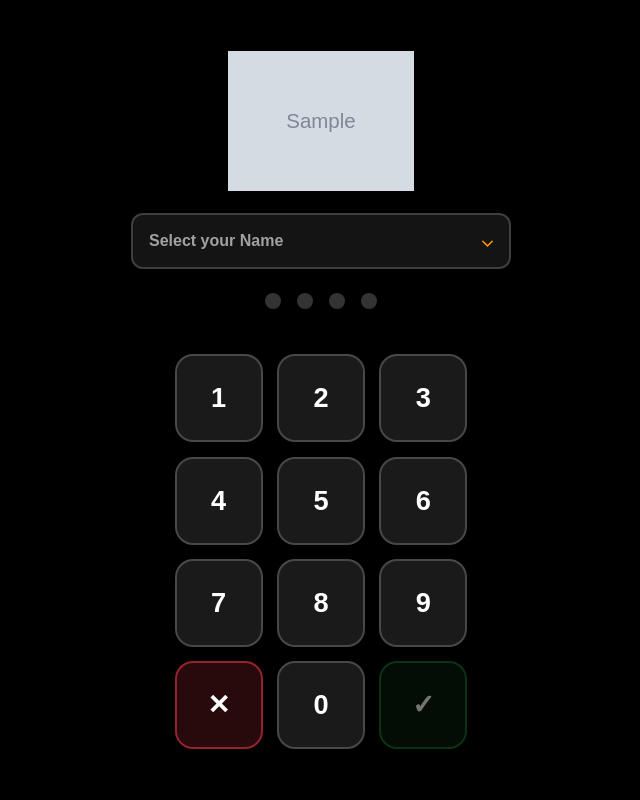
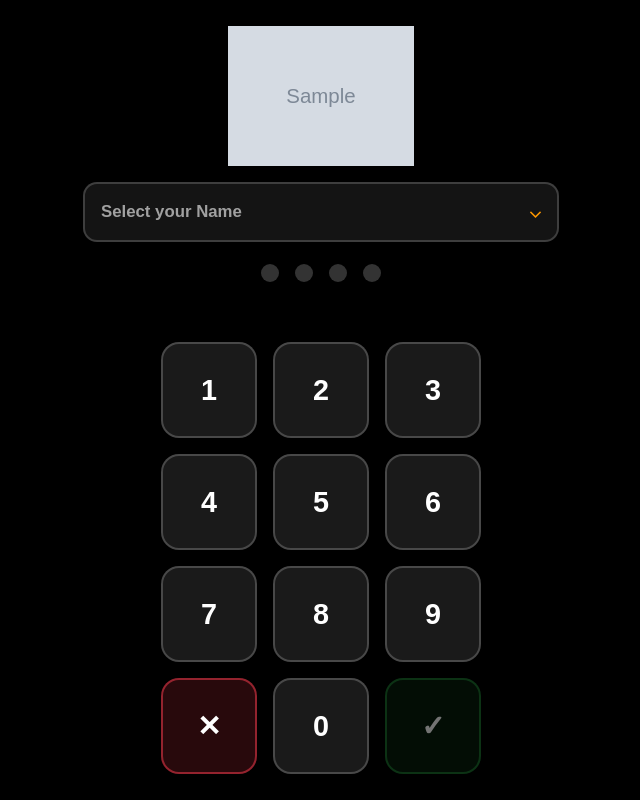
Before and after one commit to EusocialDev/hosthub, a Django app: a page that uses test_1/testendpoint/templates/testendpoint/login.html in a window 1024 px wide. Shown: the whole page, without its empty margins (191-831 px from the left). Run offline with Django 5.2, Linux system fonts and the light colour scheme; tables that the repository leaves empty hold one stand-in row (values such as "Sample post"); grey boxes marked "Sample" are stand-in pictures.

Commit message:
resize on ipad login css

```diff
--- a/test_1/testendpoint/static/testendpoint/css/login.css
+++ b/test_1/testendpoint/static/testendpoint/css/login.css
@@ -349,3 +349,63 @@ body.login-page {
         gap: 0.7rem;
     }
 }
+
+/* Tablets */
+@media (min-width: 800px) and (max-width: 1200px) {
+    body.login-page {
+        padding: 32px;
+    }
+
+    .login-container {
+        max-width: 500px;
+        padding: 24px 12px;
+    }
+
+    .login-logo {
+        width: clamp(170px, 24vw, 230px);
+        height: auto;
+        max-height: 140px;
+        margin: 0 auto 1rem;
+        display: block;
+        object-fit: contain;
+    }
+
+    .login-title {
+        font-size: 1.9rem;
+        margin-bottom: 1.25rem;
+        color: rgba(255, 255, 255, 0.72);
+    }
+
+    .employee-picker {
+        margin-bottom: 1.4rem;
+    }
+
+    .employee-select {
+        min-height: 60px;
+        font-size: 1.05rem;
+        border-radius: 14px;
+    }
+
+    .pin-display {
+        margin-bottom: 1.4rem;
+    }
+
+    .pin-dots {
+        gap: 1rem;
+    }
+
+    .pin-dot {
+        width: 18px;
+        height: 18px;
+    }
+
+    .keypad {
+        grid-template-columns: repeat(3, minmax(82px, 96px));
+        gap: 1rem;
+    }
+
+    .keypad-btn {
+        font-size: 1.8rem;
+        border-radius: 18px;
+    }
+}
```
